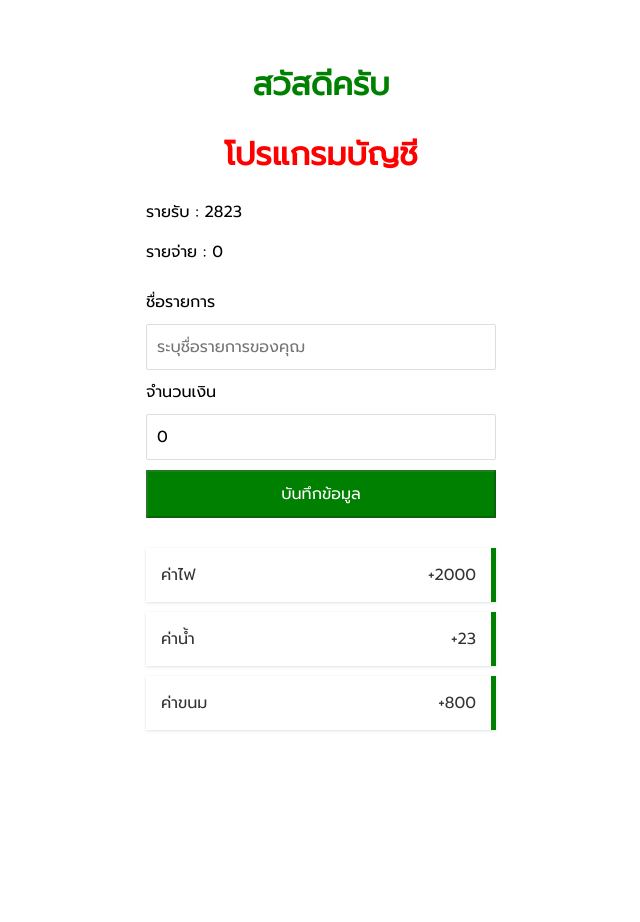
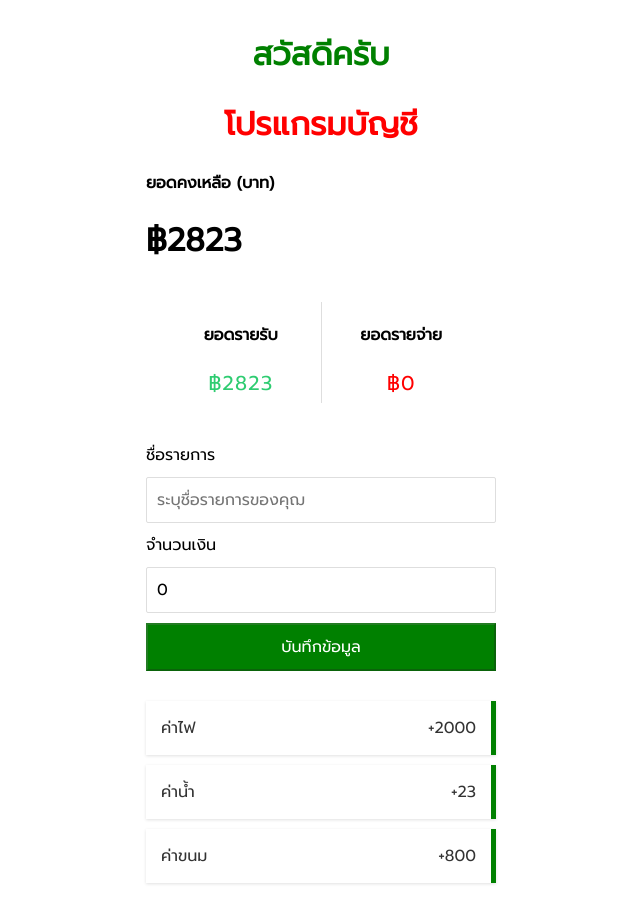
Before and after one commit to 4mGroot/LearnReact, a React (Create React App) app: page / in a window 1280 px wide. Shown: the whole page, without its empty margins (319-959 px from the left). Before the commit the page ends 800 px from the top, so only its background shows below. Built offline with nearby package versions, Linux system fonts and the light colour scheme.

Commit message:
ReportComponent

```diff
--- /dev/null
+++ b/src/components/ReportComponent.css
@@ -0,0 +1,25 @@
+.report-container{
+    display: flex;
+    justify-content: space-between;
+    background-color: #fff;
+    padding: 15px;
+    margin: 15px 0;
+}
+.report-container>div{
+    flex: 1;
+    text-align: center;
+}
+.report-container>div:first-of-type{
+    border-right: 1px solid #dedede;
+}
+.report{
+    font-size: 20px;
+    letter-spacing: 1px;
+    margin:5px 0;
+}
+.report.plus{
+    color: #2ecc71;
+}
+.report.minus{
+    color: red;
+}
--- a/src/components/ReportComponent.js
+++ b/src/components/ReportComponent.js
@@ -1,12 +1,23 @@
 import { useContext } from 'react'; //รูปย่อในการใช้ useContext
 import DataContext from '../data/DataContext';//รูปย่อในการใช้ useContext
-
+import './ReportComponent.css'
 const ReportComponent=()=>{
     const {income,expense} = useContext(DataContext)// const {income,expense} สลาย array ที่ส่งมาจาก provider จาก app.js
     return (
         <div>
-            <p>รายรับ : {income}</p>
-            <p>รายจ่าย : {expense}</p>
+            <h4>ยอดคงเหลือ (บาท)</h4>
+            <h1>฿{income-expense}</h1>
+            <div className="report-container">
+                <div>
+                    <h4>ยอดรายรับ</h4>
+                    <p className="report plus">฿{income}</p>
+                </div>
+                <div>
+                    <h4>ยอดรายจ่าย</h4>
+                    <p className="report minus">฿{expense}</p>
+                </div>
+            </div>
+
         </div>
     )
 }
```
